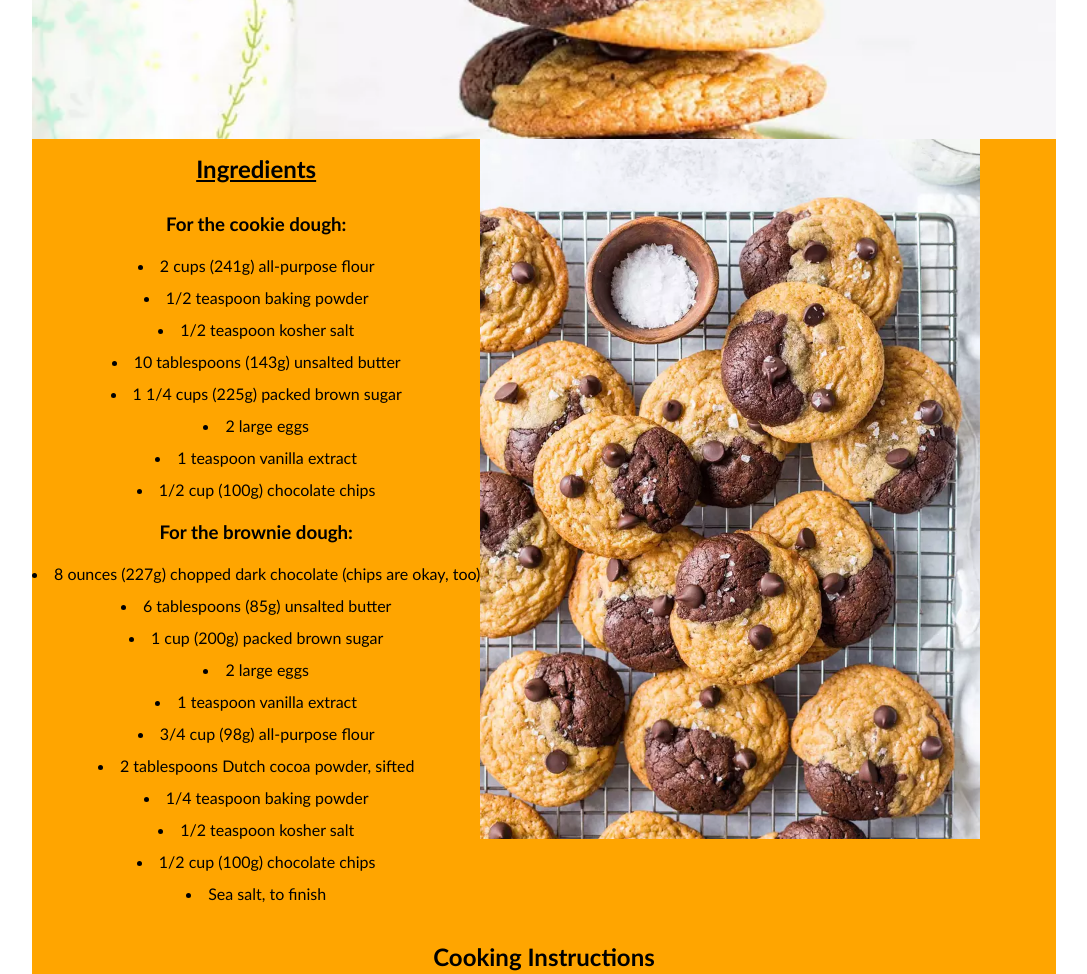
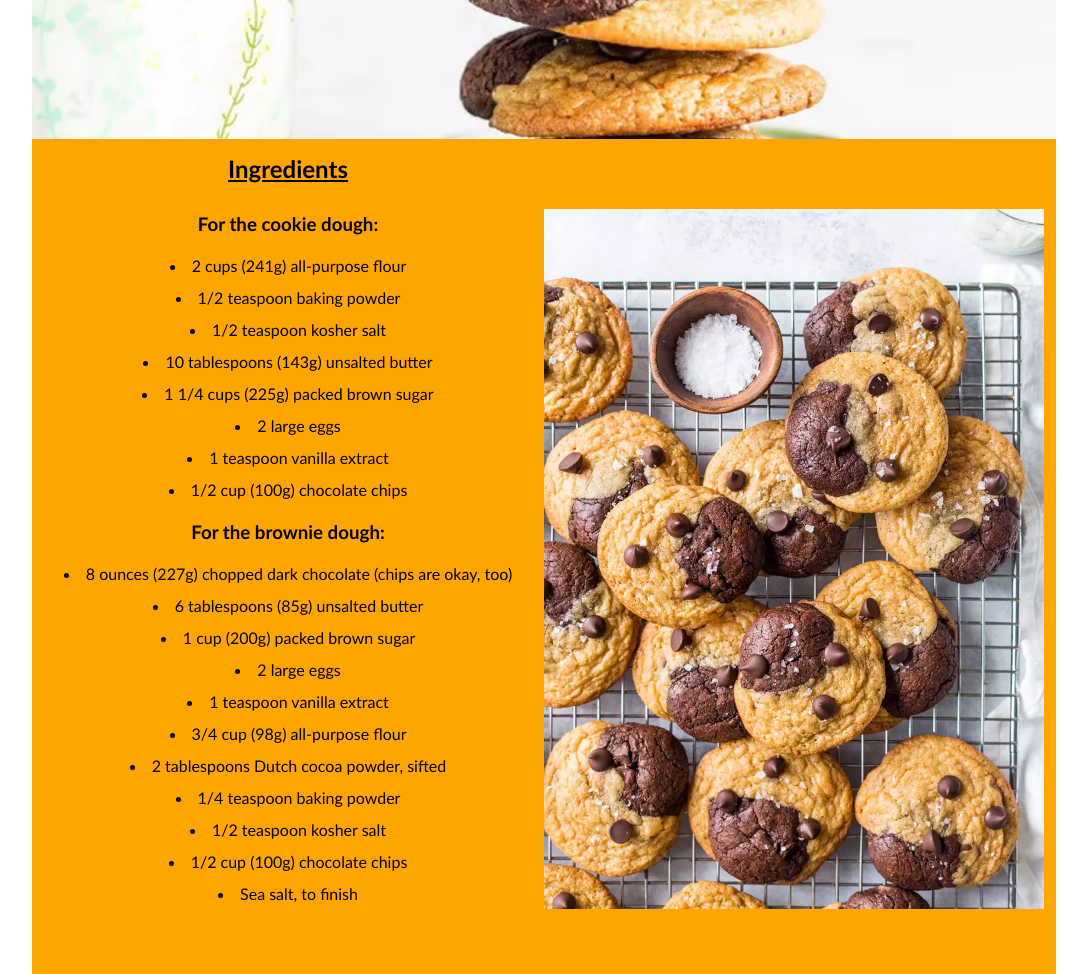
Before and after one commit to daddyfredddy/Recipe-page, a plain HTML site: page index.html in a window 1280 px wide. Shown: the part 380-1354 px from the top of the page, without its empty margins (96-1183 px from the left). Drawn offline with Linux system fonts and the light colour scheme.

Commit message:
styled the float

```diff
--- a/css/style.css
+++ b/css/style.css
@@ -31,6 +31,7 @@ header h1 {
 }
 #ingredients {
   float: left;
+  width: 50%;
 }
 #ingredients h2 {
   text-decoration: underline;
@@ -46,6 +47,10 @@ header h1 {
   text-align: center;
   list-style-position: inside;
   line-height: 2;
+}
+#dish {
+  padding-left: 10px;
+  padding-top: 70px;
 }
 #instructions h2 {
   text-align: center;
```
